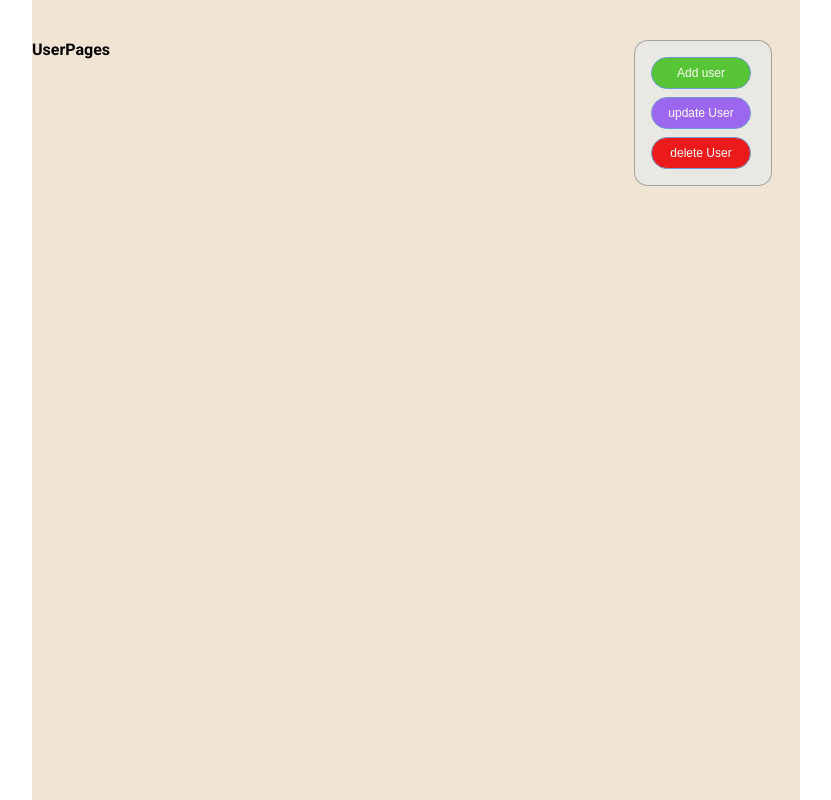
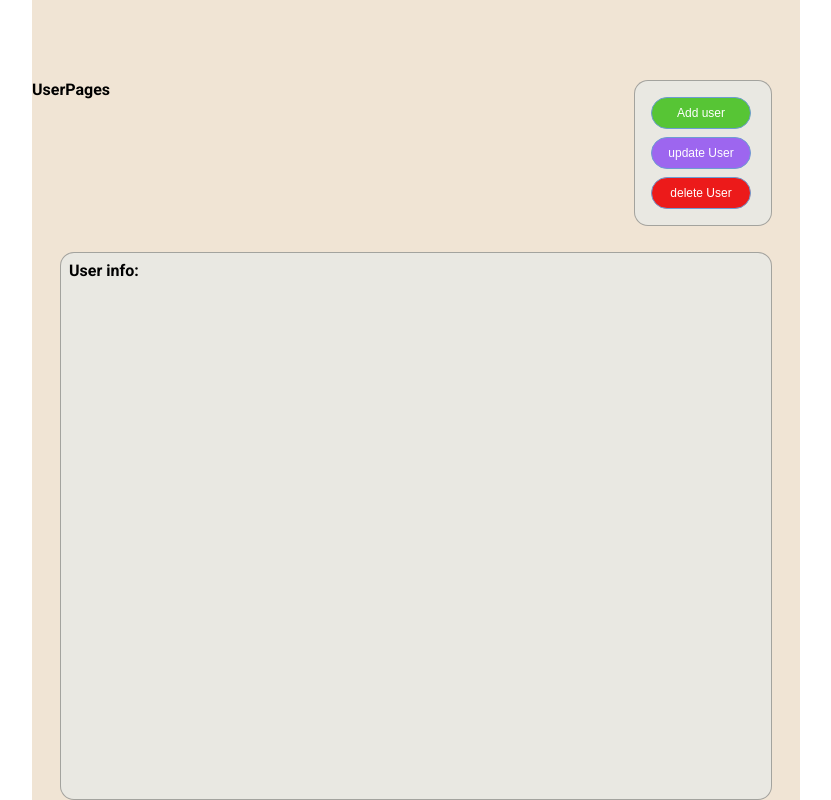
Before and after one commit to GenchikS/Project-flea-market, a React (Vite) app: page / in a window 1280 px wide. Shown: the whole page, without its empty margins (224-1055 px from the left). Built offline with nearby package versions, Linux system fonts and the light colour scheme.

Commit message:
totalUser

```diff
--- a/package.json
+++ b/package.json
@@ -10,6 +10,7 @@
     "preview": "vite preview"
   },
   "dependencies": {
+    "axios": "^1.13.1",
     "clsx": "^2.1.1",
     "formik": "^2.4.6",
     "react": "^19.1.1",
--- a/src/App.jsx
+++ b/src/App.jsx
@@ -1,10 +1,8 @@
 import { useEffect, useState } from "react";
 import css from "./App.module.css";
-import AddUserPages from "./components/FormUserDate/AddUserPages/AddUserPages.jsx";
-import IsClick from "./components/IsClick/IsClick.jsx";
 import UserPages from "./pages/User/UserPages/UserPages.jsx";
-// import UpdateUserPages from "./pages/User/UpdateUserPages/UpdateUserPages.jsx";
 import UserDate from "./pages/User/UserDate/UserDate.jsx";
+// import axios from "axios";
 
 function App() {
   const [isClick, setIsClick] = useState(true);
@@ -13,7 +11,11 @@ function App() {
   const [deleteUser, setDeleteUser] = useState(false);
   const [color, setColor] = useState("");
 
-  useEffect(() => {}, [isClick, userAdd, userUpdate, deleteUser]);
+  useEffect(() => {
+    // axios function fetchUser() {
+    //   const response = await axios.get(``)
+    // }
+  }, [isClick, userAdd, userUpdate, deleteUser]);
 
   return (
     <div className={css.containerApp}>
@@ -24,6 +26,7 @@ function App() {
           setUserUpdate={setUserUpdate}
           setDeleteUser={setDeleteUser}
         />
+
       )}
       {!isClick && (
         <UserDate
--- a/src/pages/User/UserPages/UserPages.jsx
+++ b/src/pages/User/UserPages/UserPages.jsx
@@ -31,8 +31,12 @@ export default function UserPages({
 
   return (
     <div className={css.containerUserPages}>
-      <h4>UserPages</h4>
-      <ul className={css.listButtonUserPages}>
+         <div className={css.containerUserFilterListButtonUserPages}>
+            <div>
+              <h4>UserPages</h4>
+            </div>
+            <div>
+              <ul className={css.listButtonUserPages}>
         <li>
           <ButtonUserDate value="addUser" onClick={handleClick}>
             Add user
@@ -49,6 +53,13 @@ export default function UserPages({
           </ButtonUserDate>
         </li>
       </ul>
+      </div>
     </div>
+
+    <div className={css.containerUserInfo}>
+    <h4>User info:</h4>
+    </div>
+    </div>
+
   );
 }
--- a/src/pages/User/UserPages/UserPages.module.css
+++ b/src/pages/User/UserPages/UserPages.module.css
@@ -1,11 +1,19 @@
 .containerUserPages{
+    display: flex;
+    flex-direction: column;
+    width: 100%;
+    height: 100%;
+    justify-content:space-between;
+    padding-top: 40px;
+}
+
+.containerUserFilterListButtonUserPages{
     display: flex;
     flex-direction: row;
     width: 100%;
     justify-content:space-between;
     padding-top: 40px;
 }
-
 
 .listButtonUserPages{
     list-style-type: none;
@@ -16,3 +24,14 @@
     background-color: var(--bg-color);
     padding: 8px;
 }
+
+.containerUserInfo{
+    /* margin-right: 28px; */
+    min-width: 320px;
+    height: 530px;
+    border: 1px solid var(--border-color-black);
+    border-radius: 14px;
+    background-color: var(--bg-color);
+    margin: 12px 28px 0 28px;
+    padding: 8px;
+}
```
Also changed, not shown: 1 other file (tests, documents, lock files or other folders).
